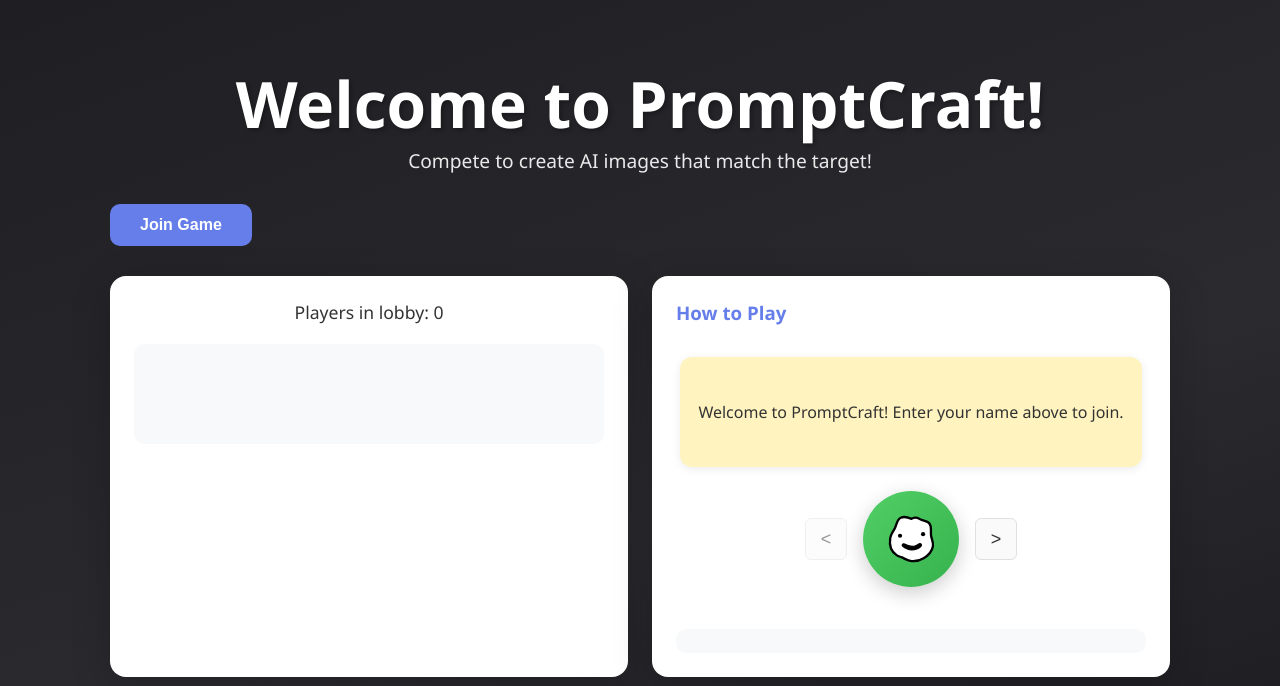
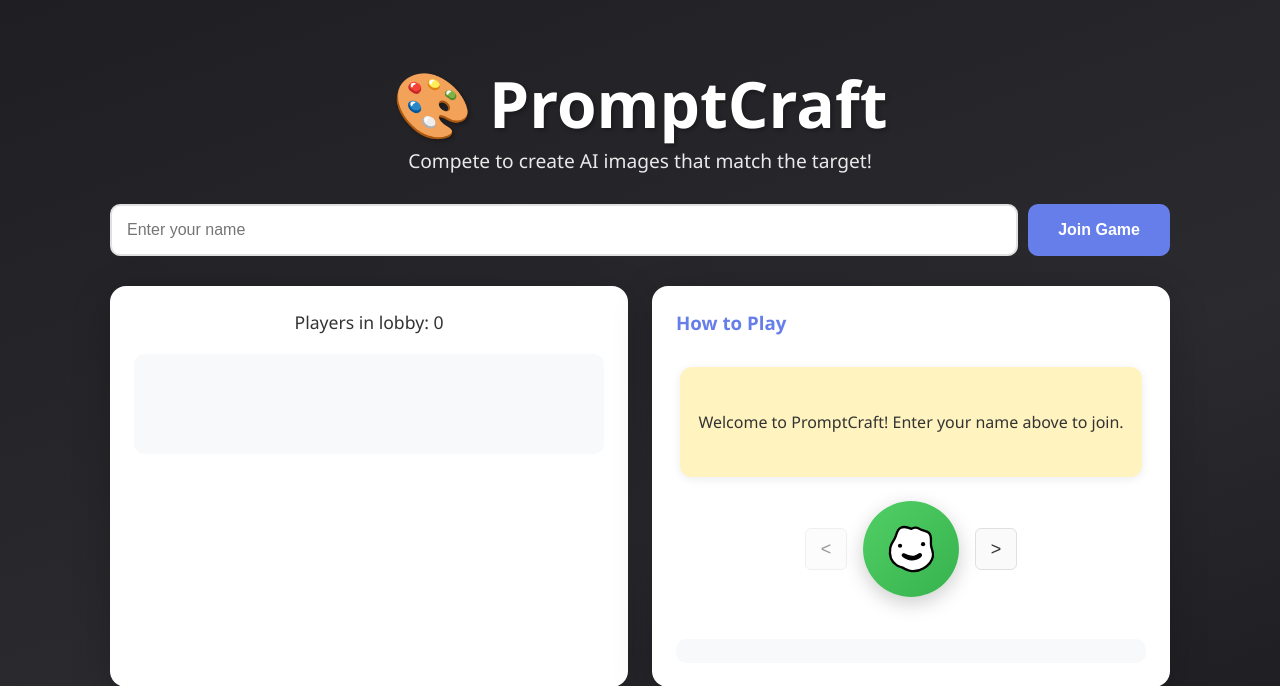
Before and after one commit to ontics/promptcraft, a Flask app: page / in a window 1280 px wide. Shown: the top 686 px of the page. Run offline with Flask 3, Linux system fonts and the light colour scheme; some libraries are stand-ins or nearby versions.

Commit message:
Revert "Feature/lobby join button animal aliases"

```diff
--- a/app.py
+++ b/app.py
@@ -46,31 +46,6 @@ game_state = {
 players = {}  # session_id: player_data
 player_sessions = {}  # socket_id: session_id
 admin_session_id = None  # Track the admin player
-
-# Animal aliases for lobby (assigned when player joins with no name)
-ANIMAL_ALIASES = [
-    'Wildcat', 'Shark', 'Bear', 'Fox', 'Owl', 'Wolf', 'Lion', 'Eagle', 'Hawk', 'Tiger',
-    'Otter', 'Rabbit', 'Deer', 'Crow', 'Falcon', 'Lynx', 'Moose', 'Panda', 'Cobra', 'Badger',
-    'Heron', 'Seal', 'Goat', 'Crane', 'Elk', 'Dove', 'Skunk', 'Trout', 'Crab', 'Moth',
-    'Bison', 'Coyote', 'Gecko', 'Hyena', 'Jaguar', 'Koala', 'Lemur', 'Newt', 'Orca', 'Puffin',
-    'Quail', 'Raven', 'Sloth', 'Tapir', 'Urchin', 'Viper', 'Walrus', 'Yak', 'Zebra', 'Anteater'
-]
-
-
-def _assign_random_animal_alias():
-    """Return a random animal alias unique among current lobby players (or with number if all used)."""
-    used = {p.get('display_name', p['name']) for p in players.values()}
-    used.update({p.get('name') for p in players.values()})
-    available = [a for a in ANIMAL_ALIASES if a not in used]
-    if available:
-        return random.choice(available)
-    # All base names used; append number
-    for n in range(2, 100):
-        for a in ANIMAL_ALIASES:
-            candidate = f'{a} {n}'
-            if candidate not in used:
-                return candidate
-    return f'Player{len(players) + 1}'  # fallback
 
 # Character messages
 # Bud messages - shown progressively based on prompt count (1-indexed: prompt_count = 1 shows message[0])
@@ -301,17 +276,13 @@ def handle_join_game(data):
     global admin_session_id
 
     session_id = session.get('session_id')
+    player_name = data.get('name', f'Player{len(players) + 1}').strip()
+
+    # Check if player name matches admin code
     required_admin_code = os.getenv('ADMIN_CODE', '').strip()
-    received_name = (data or {}).get('name', '').strip()
-
-    # No name sent -> assign random animal alias (lobby Join Game button flow)
-    if not received_name:
-        player_name = _assign_random_animal_alias()
-    else:
-        player_name = received_name
-
-    # Check if player name matches admin code (only when client sends a name)
     is_admin_code = required_admin_code and (player_name == required_admin_code)
+
+    # Display name for admin (obscure the code)
     display_name = 'Gamemaster' if is_admin_code else player_name
 
     # Check if player already exists (reconnection)
@@ -346,13 +317,11 @@ def handle_join_game(data):
             # Update name (but preserve display_name if admin)
             if player['is_admin']:
                 # Already admin - keep display_name as Gamemaster
-                player['name'] = player_name
-                player['display_name'] = 'Gamemaster'
-            elif received_name:
-                # Client sent a name (e.g. legacy or admin code) - use it
+                player['name'] = player_name  # Update internal name if changed
+                player['display_name'] = 'Gamemaster'  # Always show as Gamemaster
+            else:
                 player['name'] = player_name
                 player['display_name'] = player_name
-            # else: reconnecting with no name sent - keep existing alias (player['name'], player['display_name'])
 
         # Send reconnection update to admin
         if admin_session_id in players and players[admin_session_id].get('socket_id'):
@@ -647,12 +616,12 @@ def handle_join_game(data):
             print(f"Player {player_name} joined as ADMIN (first player, no code configured)")
 
         # Check if this player exists in the database for the current game (reconnection with lost session)
-        # Only when client sent a name (we have a stable name to look up); alias joins are always new
+        # Uses case-insensitive matching
         team = None
         character = None
         restored_player_id = None
 
-        if not is_new_admin and received_name and game_state.get('game_id') and db.is_configured():
+        if not is_new_admin and game_state.get('game_id') and db.is_configured():
             existing_player = db.get_player_by_name_and_game(player_name, game_state['game_id'])
             if existing_player:
                 # Player exists in database - restore their team assignment
--- a/static/js/game.js
+++ b/static/js/game.js
@@ -156,12 +156,28 @@ function showScreen(screenName) {
     screens[screenName].classList.add('active');
 }
 
-// Lobby handlers (animal alias assigned by server; no name input)
+// Lobby handlers
 function joinGame() {
-    socket.emit('join_game', {});
+    const nameInput = document.getElementById('player-name');
+    const name = nameInput.value.trim();
+
+    if (name) {
+        gameState.playerName = name;
+        socket.emit('join_game', { name: name });
+    } else {
+        alert('Please enter your name');
+    }
 }
 
 document.getElementById('join-btn').addEventListener('click', joinGame);
+
+// Allow Enter to join game in lobby
+document.getElementById('player-name').addEventListener('keydown', (e) => {
+    if (e.key === 'Enter') {
+        e.preventDefault();
+        joinGame();
+    }
+});
 
 document.getElementById('assign-teams-btn').addEventListener('click', () => {
     socket.emit('assign_teams');
@@ -1826,6 +1842,13 @@ socket.on('game_restarted_kick', (data) => {
     gameState.isAdmin = false;
     gameState.hasConfirmedSelection = false;
 
+    // Clear player name input so they need to re-enter
+    const nameInput = document.getElementById('player-name');
+    if (nameInput) {
+        nameInput.value = '';
+        nameInput.disabled = false;
+    }
+
     // Clear player list
     const playerList = document.getElementById('player-list');
     if (playerList) {
--- a/templates/index.html
+++ b/templates/index.html
@@ -12,11 +12,12 @@
         <!-- Lobby Screen -->
         <div id="lobby-screen" class="screen active">
             <div class="container">
-                <h1 class="game-title">Welcome to PromptCraft!</h1>
+                <h1 class="game-title">🎨 PromptCraft</h1>
                 <p class="subtitle">Compete to create AI images that match the target!</p>
 
                 <div class="lobby-content">
                     <div class="player-input">
+                        <input type="text" id="player-name" placeholder="Enter your name" maxlength="20">
                         <button id="join-btn" class="btn btn-primary">Join Game</button>
                     </div>
 
```
Also changed, not shown: stories/lobby-join-button-animal-aliases.md (deleted, +0 -38 lines).
